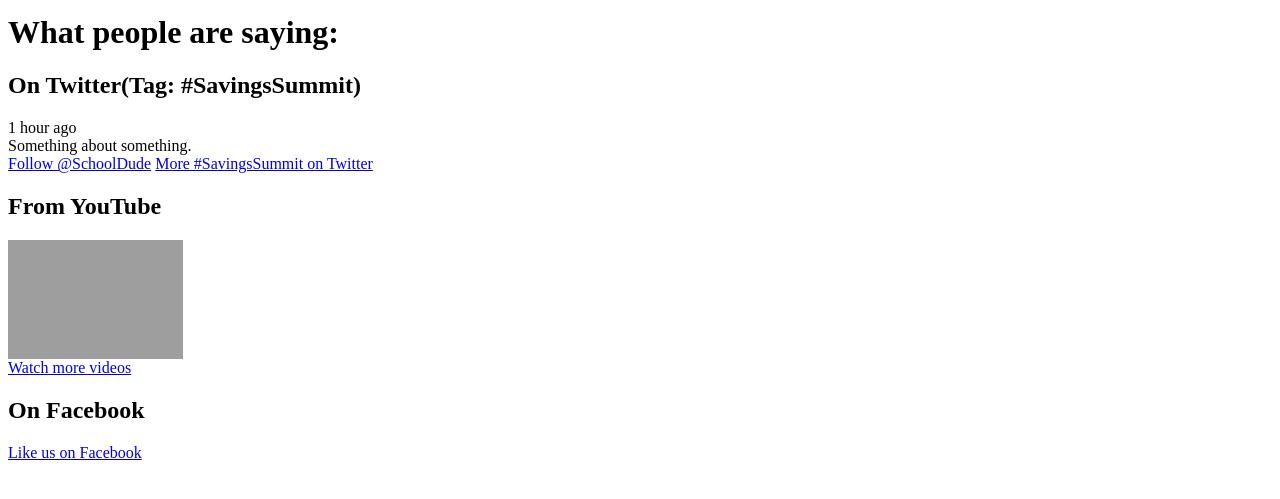
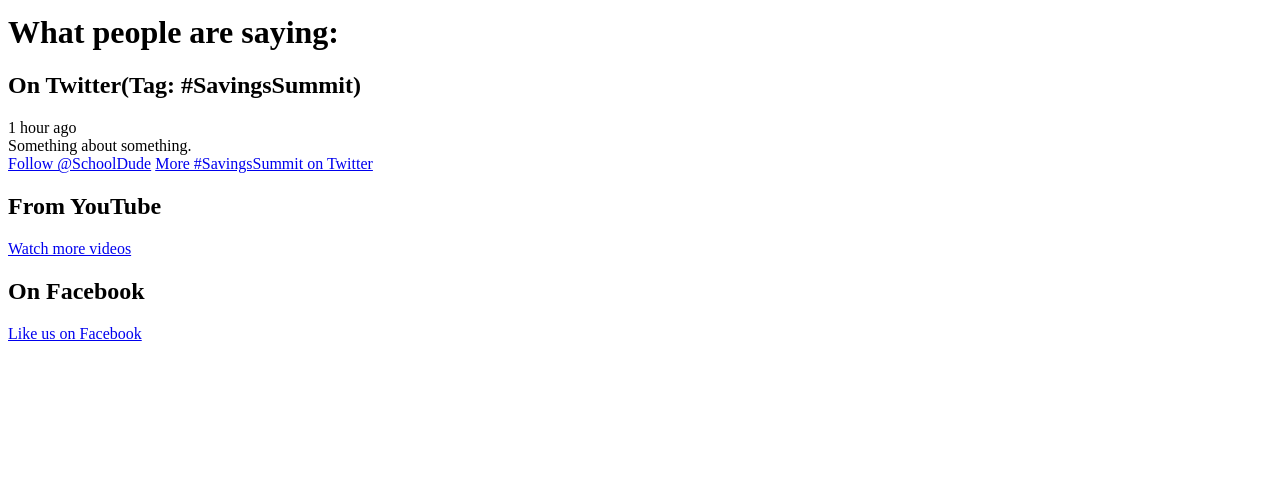
Before and after one commit to resnostyle/SD-Project, a PHP site: page / in a window 1280 px wide. Shown: the part 284-783 px from the top of the page. Run offline with PHP 8.4, Linux system fonts and the light colour scheme; grey boxes are pictures that could not be loaded.

Commit message:
started index.php adjustments

```diff
--- a/index.php
+++ b/index.php
@@ -29,12 +29,12 @@ http://www.youtube.com/watch?v=GemGY0r6gTU&list=UUyQQqjt2BeeBXqwD_SFDj1g&index=2
     	<link rel="stylesheet" href="CSS/css.php?files=css.cssp" type="text/css" media="screen" />
 
         <title>SchoolDude Media MashUp</title>
-
 <?php
 //error reporting remember to remove this
 error_reporting(E_ALL);
 error_reporting(-1);
 ?>
+
     </head>
     <body>
         <div id="header">
@@ -52,7 +52,7 @@ error_reporting(-1);
         <div id="content">
             <div id="flickr">
                 Summit Snapshots
-                <!-- http://api.flickr.com/services/feeds/photos_public.gne?id=25548587@N02&lang=en-us&format=rss_200 -->
+        <?php //include 'functions/flickr.php'; ?>
                 <a href="http://www.flickr.com/photos/schooldude" class="button">Check out our Flickr Stream</a>
             </div>
             <div id="blog">
@@ -75,7 +75,7 @@ error_reporting(-1);
 
                 <h2>From YouTube</h2>
                 <div class="youtube">
-                <iframe width="175" height="119" src="https://www.youtube.com/embed/GemGY0r6gTU?rel=0" frameborder="0" allowfullscreen></iframe>
+             <!--   <iframe width="175" height="119" src="https://www.youtube.com/embed/GemGY0r6gTU?rel=0" frameborder="0" allowfullscreen></iframe> -->
                 </div>
                 <a href="http://www.youtube.com/user/SchoolDudeDotCom" class="greenlink">Watch more videos</a>
 
```
